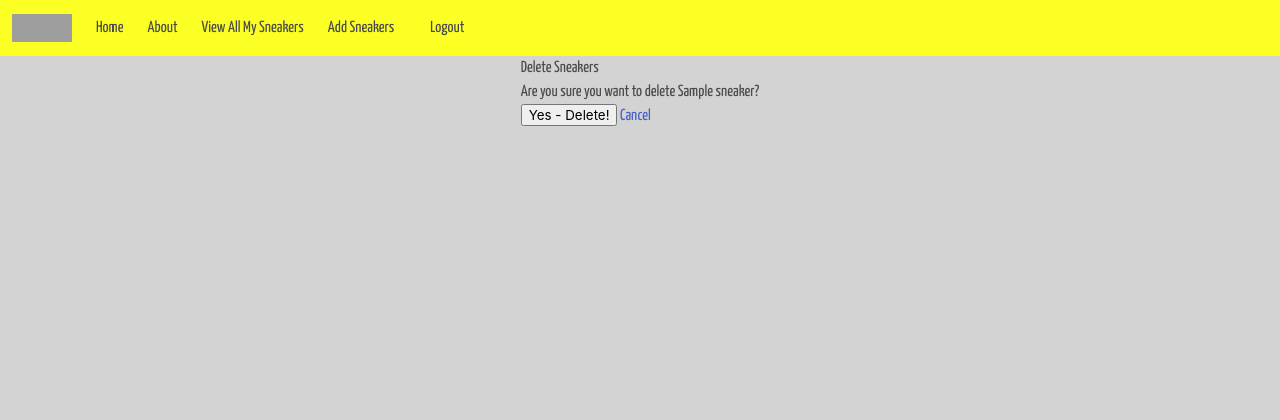
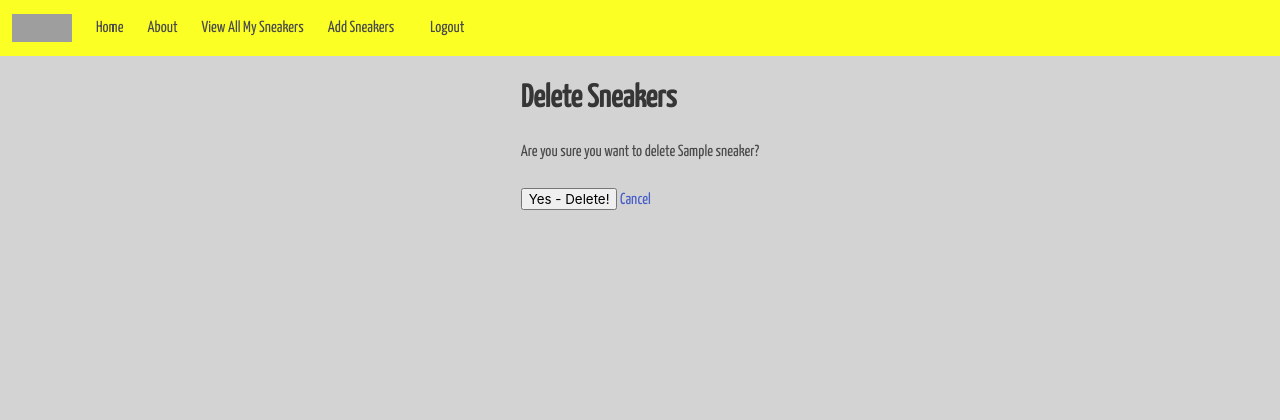
Before and after one commit to RobBloxham/SEIProject4FooterZ, a Django app: page /sneakers/1/delete/ in a window 1280 px wide. Shown: the top 420 px of the page. Run offline with Django 3.2, Linux system fonts and the light colour scheme; a user stored in the database is signed in; tables that the repository leaves empty hold one stand-in row (values such as "Sample post"); grey boxes are pictures that could not be loaded.

Commit message:
fix delete button?

```diff
--- a/main_app/templates/main_app/sneakers_confirm_delete.html
+++ b/main_app/templates/main_app/sneakers_confirm_delete.html
@@ -1,9 +1,11 @@
 {% extends 'base.html' %}
 
 {% block content %}
-  <h1>Delete Sneakers</h1>
+</br>
+<h1 class="title">Delete Sneakers</h1>
 
   <h4>Are you sure you want to delete <span class="teal-text">{{ object.name }}</span>?</h4>
+</br>
 
   <form action="" method="POST">
     {% csrf_token %}
--- a/main_app/templates/sneakers/index.html
+++ b/main_app/templates/sneakers/index.html
@@ -18,6 +18,7 @@
     </div>
     </a>
   </div>
+</br>
 {% endfor %}
 
 {% endblock %}
```
Also changed, not shown: main_app/templates/sneakers/detail.html (+6 -4 lines).
